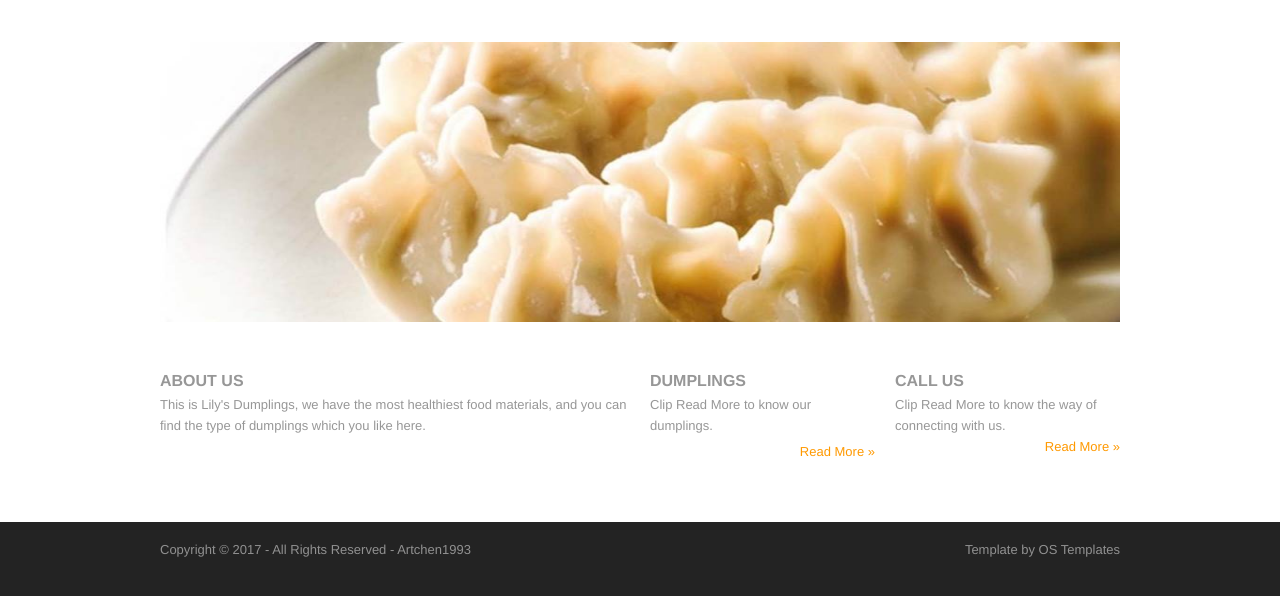
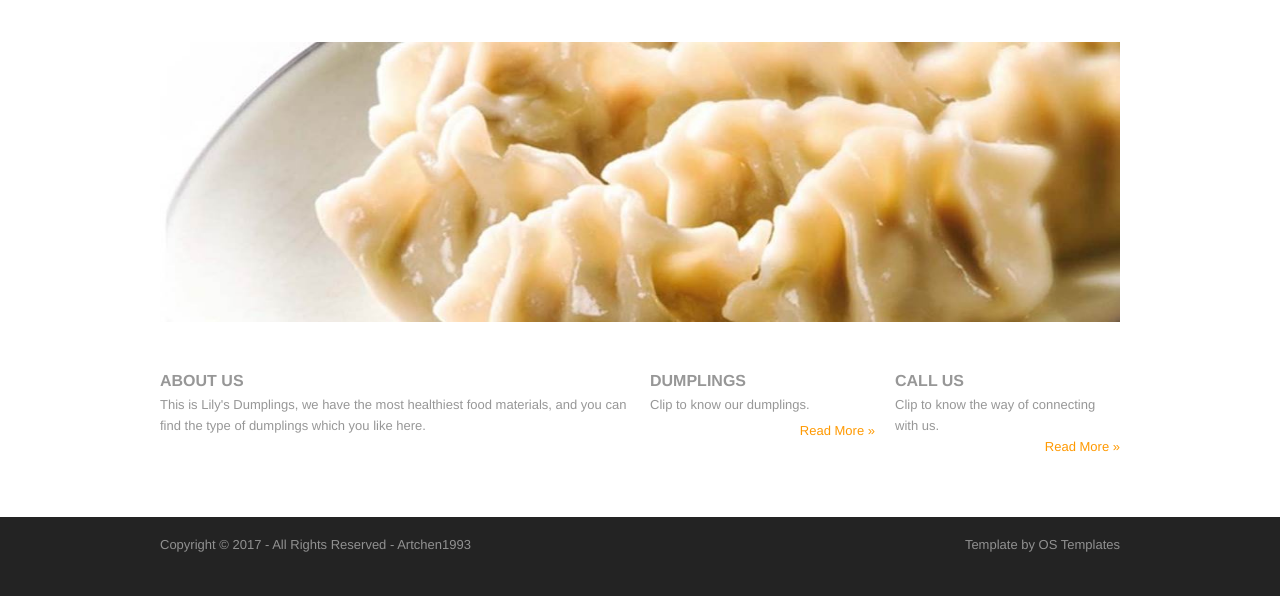
Before and after one commit to artchen1993/secretary2, a Django app: page /diary/add/ in a window 1280 px wide. Shown: the part 186-782 px from the top of the page. Run offline with Django 3.2, Linux system fonts and the light colour scheme; the visitor is signed in with stand-in values (Sample User, id 1); parts of the project's set-up code (start-up, migrations or seed data) failed here and were passed over.

Commit message:
templates change

```diff
--- a/templates/base.html
+++ b/templates/base.html
@@ -49,12 +49,12 @@
         </article>
         <article class="one_quarter">
            <h2>Dumplings</h2>
-          <p>Clip Read More to know our dumplings.</p>
+          <p>Clip to know our dumplings.</p>
           <p class="more"><a href="/dumplings">Read More &raquo;</a></p>
         </article>
         <article class="one_quarter lastbox">
           <h2>Call Us</h2>
-          <p>Clip Read More to know the way of connecting with us.</p>
+          <p>Clip to know the way of connecting with us.</p>
           <footer class="more"><a href="#">Read More &raquo;</a></footer>
         </article>
       </section>
```
